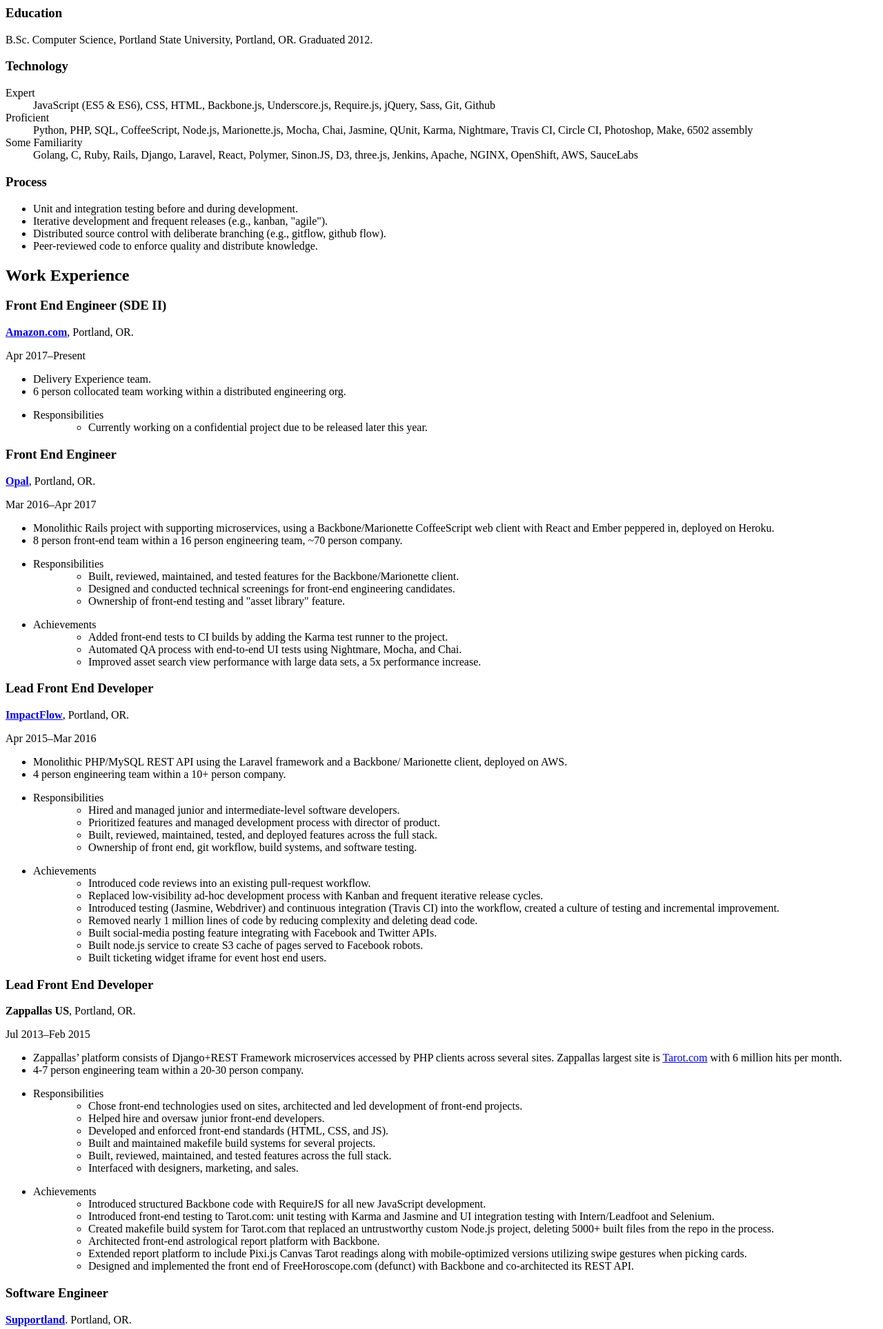
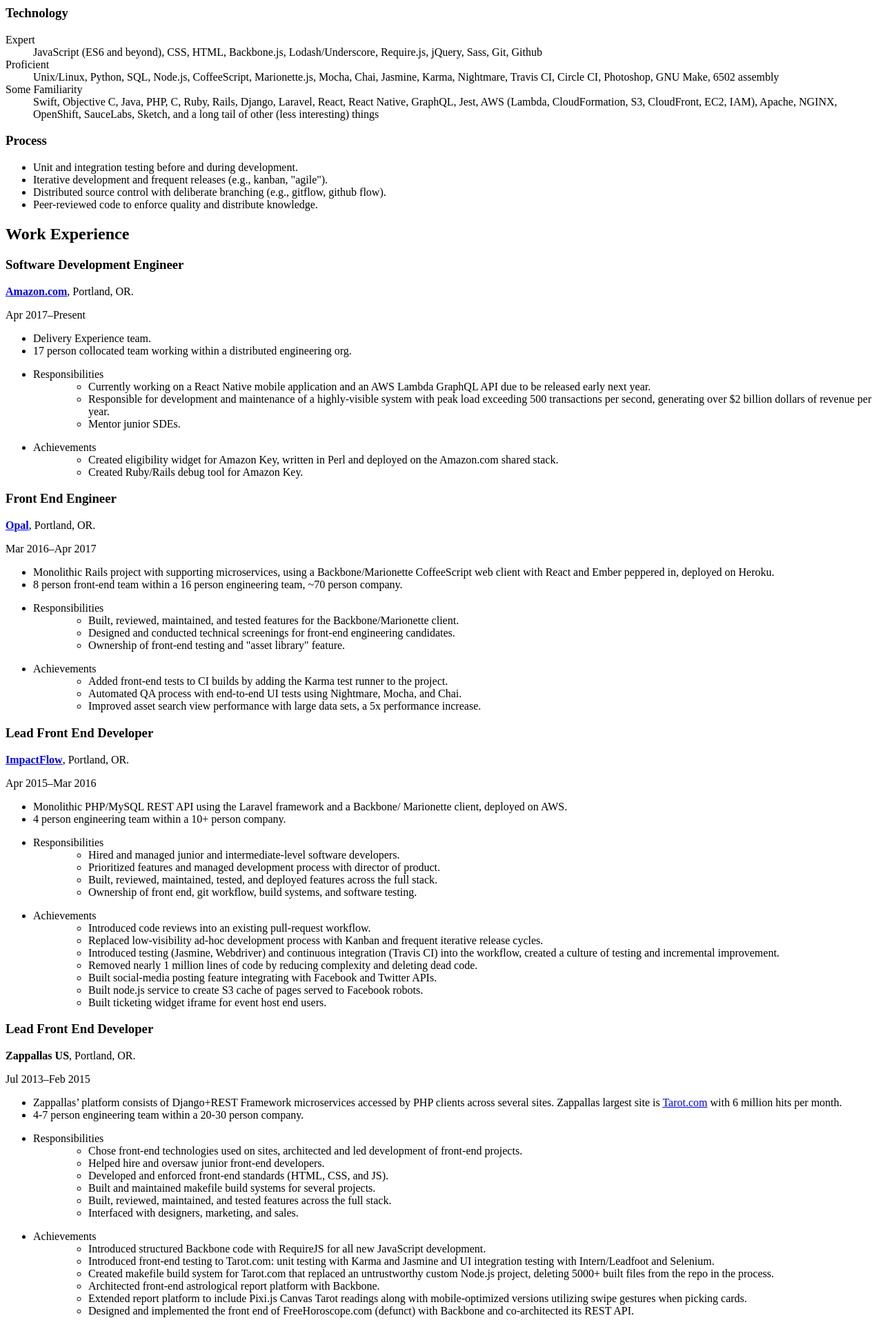
Before and after one commit to Lochlan/LochlanMcIntosh.com, a Django app: page /resume/ in a window 1280 px wide. Shown: the top 1927 px of the page at 69% size. Run offline with Django 3.2, Linux system fonts and the light colour scheme.

Commit message:
Update information

```diff
--- a/templates/base.html
+++ b/templates/base.html
@@ -39,7 +39,7 @@
                 <span class="title_last_name">McINTOSH</span>
             </h1>
 
-            <p class="subtitle"><em>Software engineer <span class="hide_for_small">specializing in front-end web development</span> &nbsp; ❧ &nbsp; <span class="hide_for_small">Located in</span> Portland, Oregon</em></p>
+            <p class="subtitle"><em>Software engineer <span class="hide_for_small">specializing in full-stack web development</span> &nbsp; ❧ &nbsp; <span class="hide_for_small">Located in</span> Portland, Oregon</em></p>
         </header>
 
         <nav>
--- a/templates/shared/home.html
+++ b/templates/shared/home.html
@@ -8,5 +8,5 @@
 {% block shared %}
     <p>Welcome to my website!</p>
 
-    <p>There's not much here yet, but more is coming soon.</p>
+    <p>I am a software engineer currently working at Amazon.com.</p>
 {% endblock %}
--- a/templates/shared/resume.html
+++ b/templates/shared/resume.html
@@ -7,19 +7,15 @@
 
 {% block shared %}
     <section>
-        <h3>Education</h3>
-
-        <p>B.Sc. Computer Science, Portland State University, Portland, OR. Graduated 2012.</p>
-
         <h3>Technology</h3>
 
         <dl class="cv_technology_list">
             <dt>Expert</dt>
-                <dd>JavaScript (ES5 & ES6), CSS, HTML, Backbone.js, Underscore.js, Require.js, jQuery, Sass, Git, Github</dd>
+                <dd>JavaScript (ES6 and beyond), CSS, HTML, Backbone.js, Lodash/Underscore, Require.js, jQuery, Sass, Git, Github</dd>
             <dt>Proficient</dt>
-                <dd>Python, PHP, SQL, CoffeeScript, Node.js, Marionette.js, Mocha, Chai, Jasmine, QUnit, Karma, Nightmare, Travis CI, Circle CI, Photoshop, Make, 6502 assembly</dd>
+                <dd>Unix/Linux, Python, SQL, Node.js, CoffeeScript, Marionette.js, Mocha, Chai, Jasmine, Karma, Nightmare, Travis CI, Circle CI, Photoshop, GNU Make, 6502 assembly</dd>
             <dt>Some Familiarity</dt>
-                <dd>Golang, C, Ruby, Rails, Django, Laravel, React, Polymer, Sinon.JS, D3, three.js, Jenkins, Apache, NGINX, OpenShift, AWS, SauceLabs</dd>
+                <dd>Swift, Objective C, Java, PHP, C, Ruby, Rails, Django, Laravel, React, React Native, GraphQL, Jest, AWS (Lambda, CloudFormation, S3, CloudFront, EC2, IAM), Apache, NGINX, OpenShift, SauceLabs, Sketch, and a long tail of other (less interesting) things</dd>
         </dl>
 
         <h3>Process</h3>
@@ -40,7 +36,7 @@
 
         <section>
             <header class="cv_position_header">
-                <h3>Front End Engineer (SDE II)</h3>
+                <h3>Software Development Engineer</h3>
                 <p><strong><a href="https://www.amazon.com/">Amazon.com</a></strong>, Portland, OR.</p>
                 <p>Apr 2017–Present</p>
             </header>
@@ -48,14 +44,31 @@
             <ul class="cv_position_detail_list">
                 <li>Delivery Experience team.</li>
 
-                <li>6 person collocated team working within a distributed engineering org.</li>
+                <li>17 person collocated team working within a distributed engineering org.</li>
 
                 <li>
                     <dl>
                         <dt>Responsibilities</dt>
                             <dd>
                                 <ul>
-                                    <li>Currently working on a confidential project due to be released later this year.</li>
+                                    <li>Currently working on a React Native mobile application and an AWS Lambda GraphQL API due to be released early next year.</li>
+
+                                    <li>Responsible for development and maintenance of a highly-visible system with peak load exceeding 500 transactions per second, generating over $2 billion dollars of revenue per year.</li>
+
+                                    <li>Mentor junior SDEs.</li>
+                                </ul>
+                            </dd>
+                    </dl>
+                </li>
+
+                <li>
+                    <dl>
+                        <dt>Achievements</dt>
+                            <dd>
+                                <ul>
+                                    <li>Created eligibility widget for Amazon Key, written in Perl and deployed on the Amazon.com shared stack.</li>
+
+                                    <li>Created Ruby/Rails debug tool for Amazon Key.</li>
                                 </ul>
                             </dd>
                     </dl>
@@ -290,4 +303,10 @@
             </dl>
         </section>
     </section>
+
+    <section>
+        <h3>Education</h3>
+
+        <p>B.Sc. Computer Science, Portland State University, Portland, OR. Graduated 2012.</p>
+    </section>
 {% endblock %}
```
Also changed, not shown: templates/shared/about.html (+4 -4 lines).
